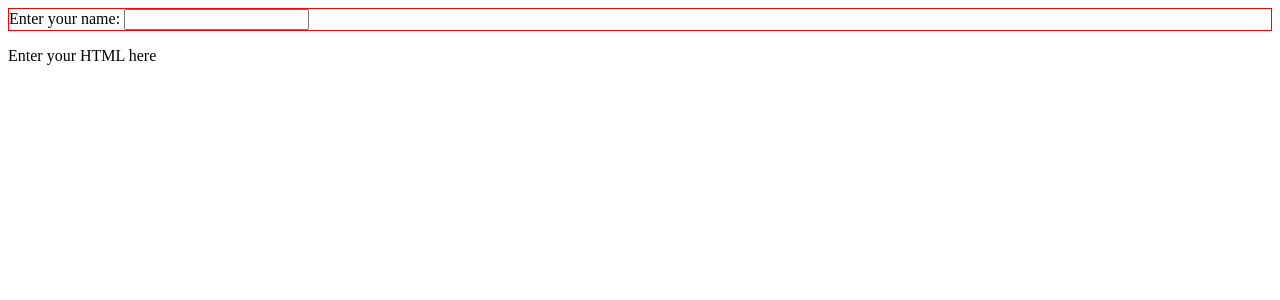
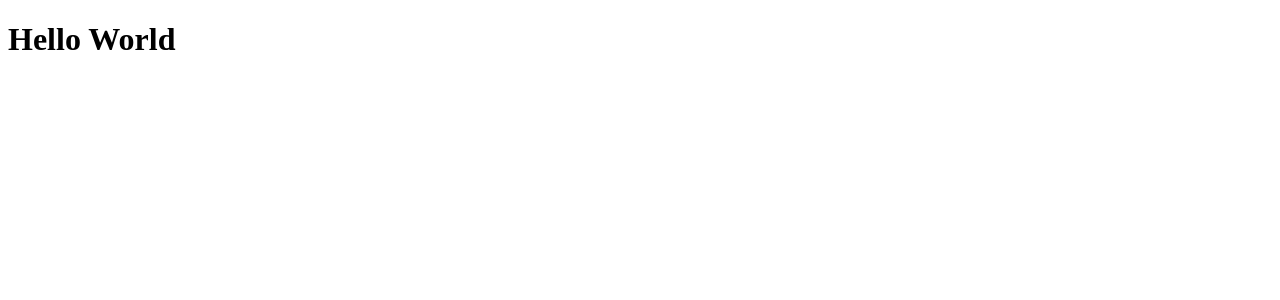
Before and after one commit to firozwebdev/ReactCourseSU, a React (Vite) app in the folder reactCourse/rnext/: page / in a window 1280 px wide. Shown: the top 300 px of the page. Built offline with nearby package versions, Linux system fonts and the light colour scheme.

Commit message:
file added

```diff
--- a/reactCourse/rnext/src/App.jsx
+++ b/reactCourse/rnext/src/App.jsx
@@ -1,9 +1,8 @@
-import Test2 from "./components/Test2";
 //1.6.P1
 function App() {
   return (
     <div>
-      <Test2 />
+      <h1>Hello World</h1>
     </div>
   );
 }
```
